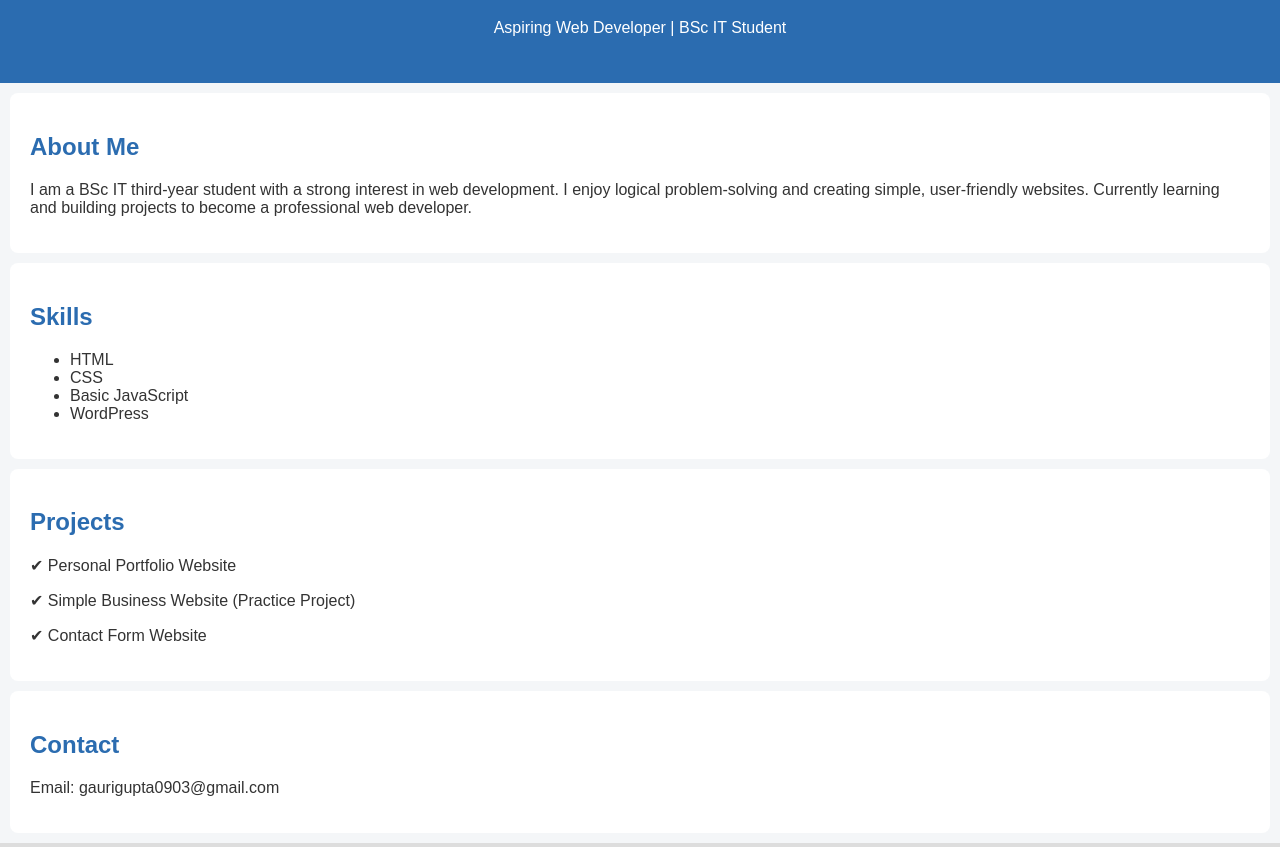
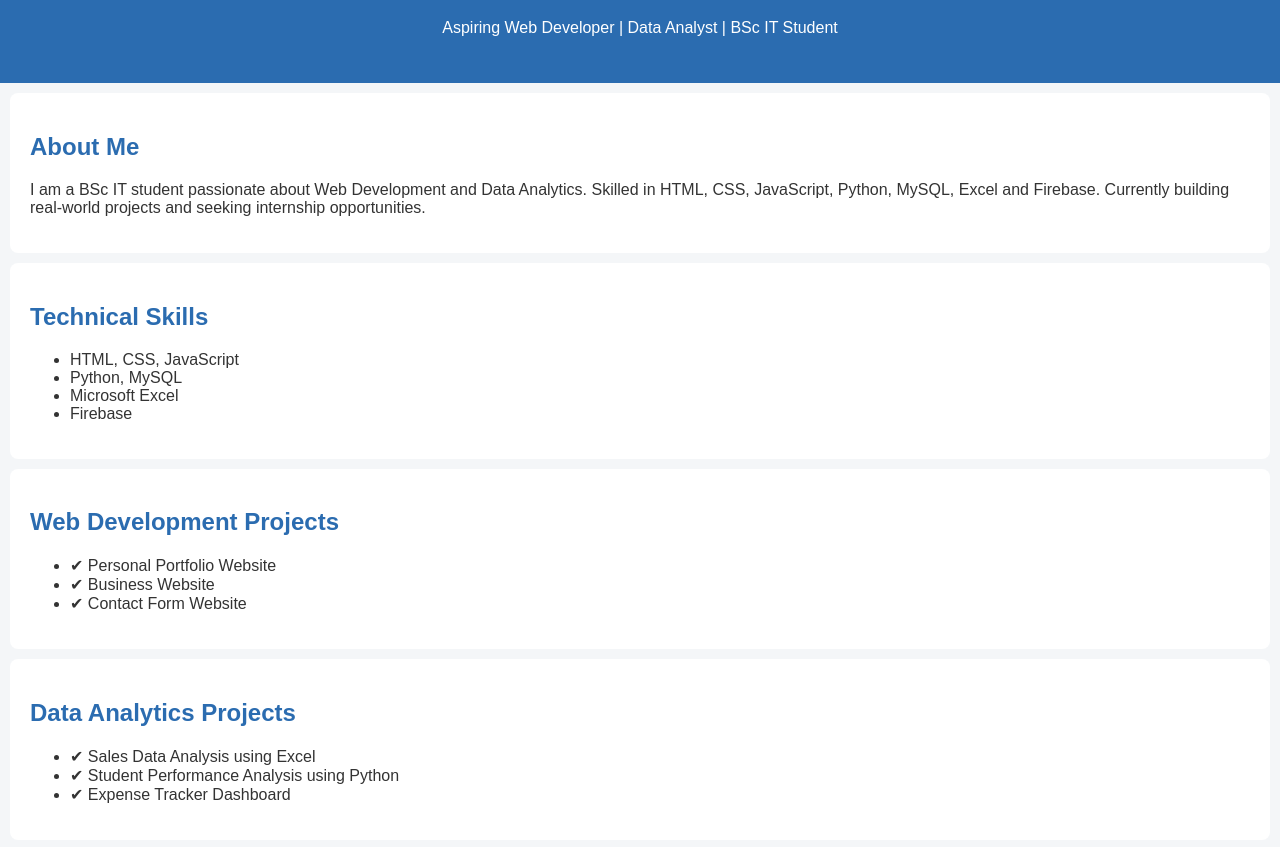
Before and after one commit to gaurigupta0903/portfolio-website, a plain HTML site: page INDEX.HTML in a window 1280 px wide. Shown: the part 91-938 px from the top of the page. Drawn offline with Linux system fonts and the light colour scheme.

Commit message:
Add files via upload

```diff
--- a/INDEX.HTML
+++ b/INDEX.HTML
@@ -1,46 +1,59 @@
 <!DOCTYPE html>
-<html lang="en">
+<html>
 <head>
-  <meta charset="UTF-8">
-  <title>Gauri Gupta | Web Developer</title>
+    <title>Gauri Gupta Portfolio</title>
     <link rel="stylesheet" href="style.css">
 </head>
+
 <body>
 
 <header>
     <h1>Gauri Gupta</h1>
-  <p>Aspiring Web Developer | BSc IT Student</p>
+    <p>Aspiring Web Developer | Data Analyst | BSc IT Student</p>
 </header>
 
-<section>
+<section class="card">
     <h2>About Me</h2>
     <p>
-    I am a BSc IT third-year student with a strong interest in web development.
-    I enjoy logical problem-solving and creating simple, user-friendly websites.
-    Currently learning and building projects to become a professional web developer.
+        I am a BSc IT student passionate about Web Development and Data Analytics.
+        Skilled in HTML, CSS, JavaScript, Python, MySQL, Excel and Firebase.
+        Currently building real-world projects and seeking internship opportunities.
     </p>
 </section>
 
-<section>
-  <h2>Skills</h2>
+<section class="card">
+    <h2>Technical Skills</h2>
     <ul>
-    <li>HTML</li>
-    <li>CSS</li>
-    <li>Basic JavaScript</li>
-    <li>WordPress</li>
+        <li>HTML, CSS, JavaScript</li>
+        <li>Python, MySQL</li>
+        <li>Microsoft Excel</li>
+        <li>Firebase</li>
     </ul>
 </section>
 
-<section>
-  <h2>Projects</h2>
-  <p>✔ Personal Portfolio Website</p>
-  <p>✔ Simple Business Website (Practice Project)</p>
-  <p>✔ Contact Form Website</p>
+<section class="card">
+    <h2>Web Development Projects</h2>
+    <ul>
+        <li>✔ Personal Portfolio Website</li>
+        <li>✔ Business Website</li>
+        <li>✔ Contact Form Website</li>
+    </ul>
 </section>
 
-<section>
+<section class="card">
+    <h2>Data Analytics Projects</h2>
+    <ul>
+        <li>✔ Sales Data Analysis using Excel</li>
+        <li>✔ Student Performance Analysis using Python</li>
+        <li>✔ Expense Tracker Dashboard</li>
+    </ul>
+</section>
+
+<section class="card">
     <h2>Contact</h2>
     <p>Email: gaurigupta0903@gmail.com</p>
+    <p>GitHub: github.com/gaurigupta0903</p>
+    <p>linkedin: www.linkedin.com/in/gauri-gupta-a7a191335</p>
 </section>
 
 <footer>
```
Lines whose indentation alone changed are shown as unchanged.
